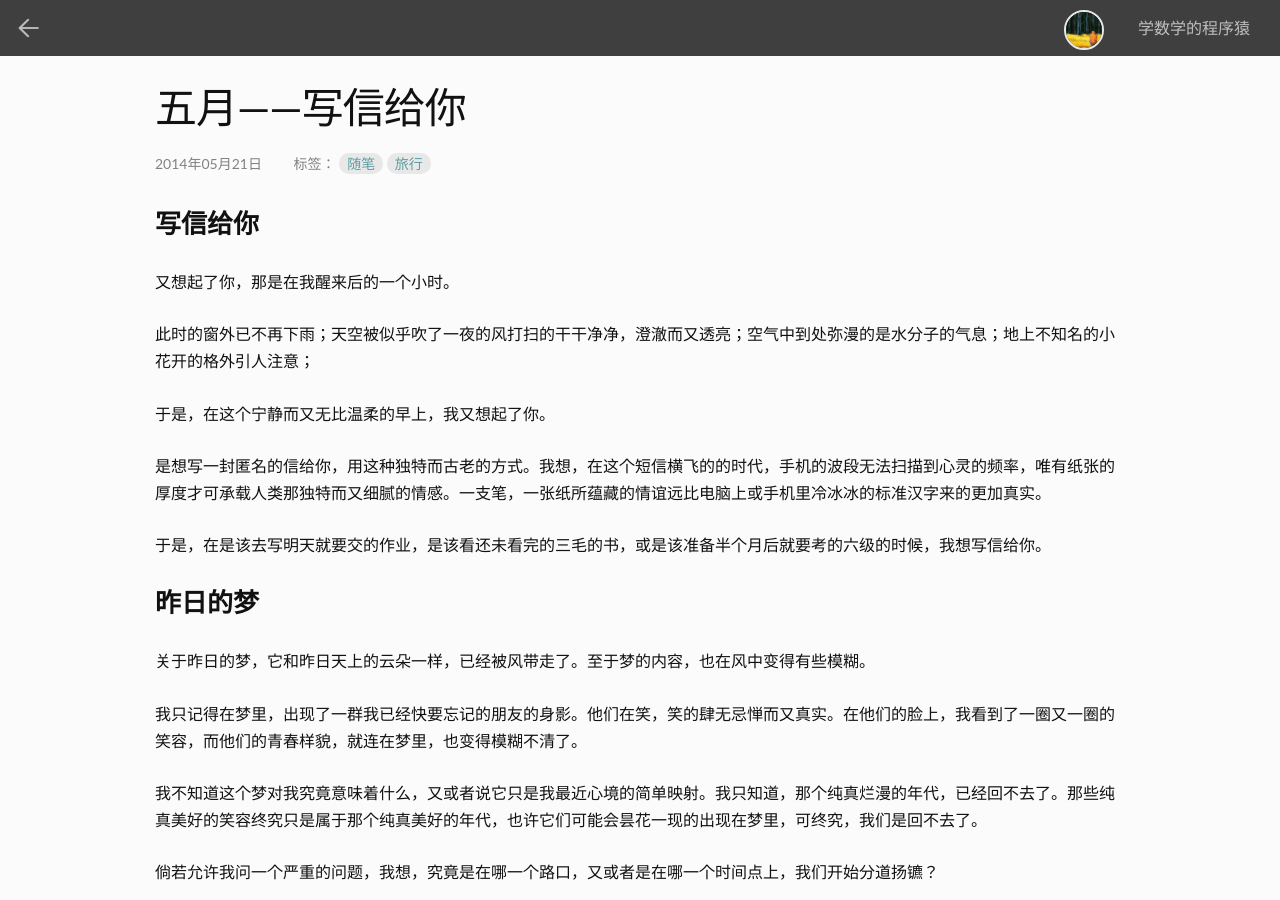
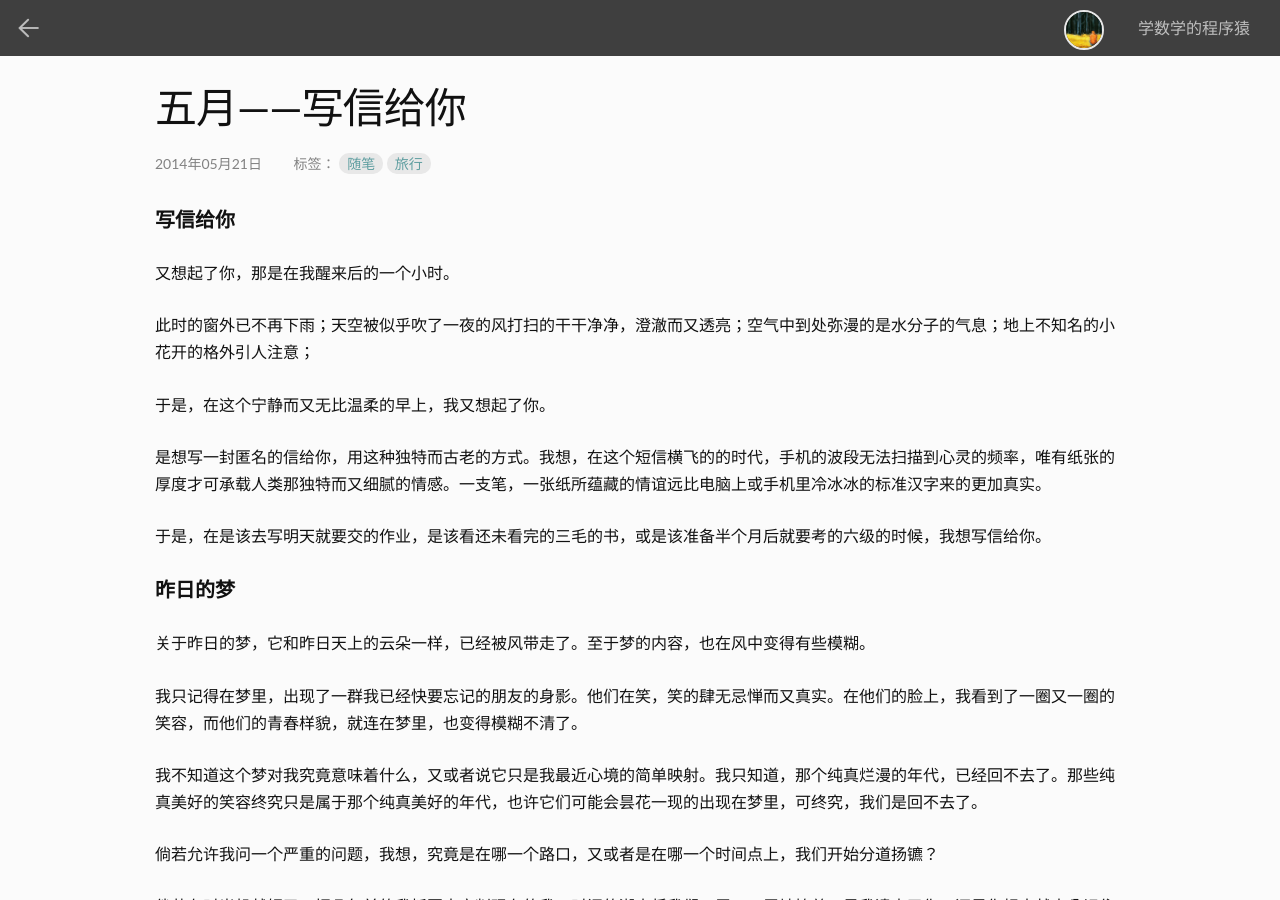
Before and after one commit to dongkuo/dongkuo.github.io, a Jekyll site: the page built from _posts/2014-05-21-五月-写信给你.md, in a window 1280 px wide and 900 px high. Built offline with Jekyll 4.4.1, drawn with Linux system fonts in a browser that asks for light colours; nearby versions of some CDN libraries; comment, search, counter and statistics services are not loaded.

Commit message:
修改样式

```diff
--- a/_posts/2014-05-21-五月-写信给你.md
+++ b/_posts/2014-05-21-五月-写信给你.md
@@ -6,7 +6,7 @@ categories: 随笔
 tags: 随笔 旅行
 ---
 
-### 写信给你
+#### 写信给你
 
 又想起了你，那是在我醒来后的一个小时。
 
@@ -18,7 +18,7 @@ tags: 随笔 旅行
 
 于是，在是该去写明天就要交的作业，是该看还未看完的三毛的书，或是该准备半个月后就要考的六级的时候，我想写信给你。
 
-### 昨日的梦
+#### 昨日的梦
 
 关于昨日的梦，它和昨日天上的云朵一样，已经被风带走了。至于梦的内容，也在风中变得有些模糊。
 
@@ -30,7 +30,7 @@ tags: 随笔 旅行
 
 倘若有时光机就好了，把几年前的我抓回来审判现在的我：时间的潮水将我们一层又一层地掩盖，是我遗忘了你，还是你根本就未曾记住过我？
 
-### 毕业照
+#### 毕业照
 
 又是一个毕业的季节，当知了的叫声再次想起的时候，周围的空气也被这小东西的嘶鸣渲染出一种悲壮的色彩，柔柔地在微风中涌动。
 
@@ -44,7 +44,7 @@ tags: 随笔 旅行
 
 毕业，欢聚，然后别离。
 
-### 漂泊
+#### 漂泊
 
 我们都是漂泊者。至少，我们都是一群离家的人。
 
```
Also changed, not shown: _posts/2014-08-13-八月-颠沛流离.md (+2 -2 lines).
